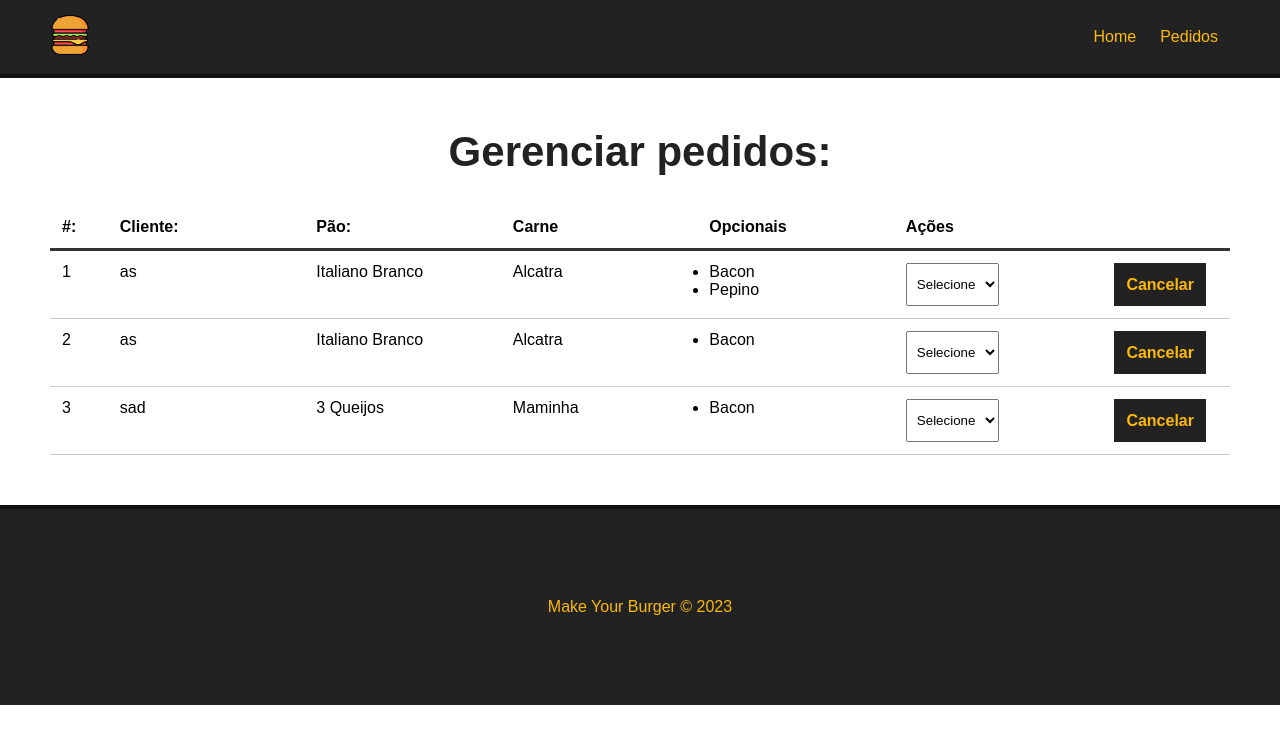
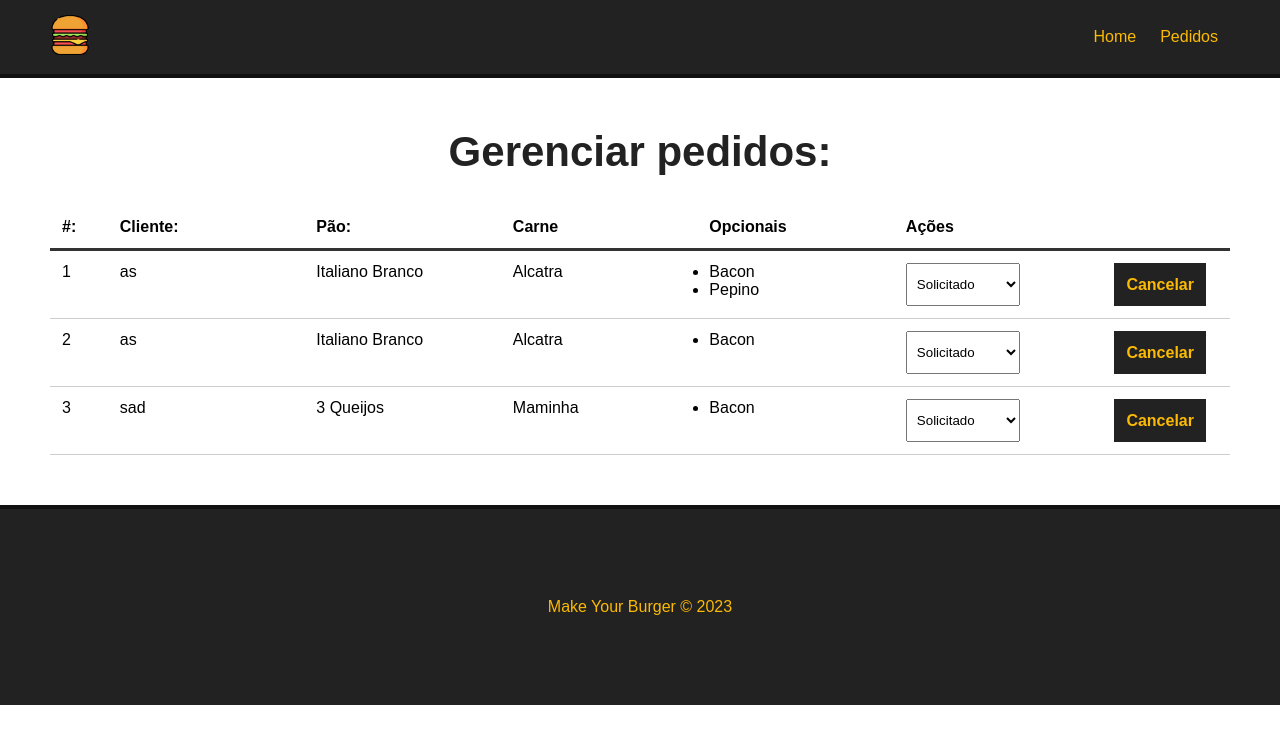
Before and after one commit to Lucassimon98/Make-Your-Burger, a Vue app: page /pedidos in a window 1280 px wide. Shown: the top 744 px of the page. Built offline with nearby package versions, Linux system fonts and the light colour scheme; data requests are answered from the project's data file.

Commit message:
Recebendo os status dos pedidos

```diff
--- a/src/components/Dashboard.vue
+++ b/src/components/Dashboard.vue
@@ -23,6 +23,7 @@
                     <div>
                         <select name="status" class="status">
                             <option value="">Selecione</option>
+                            <option v-for="s in status" :key="s.id" value="s.tipo" :selected="burger.status == s.tipo">{{ s.tipo }}</option>
                         </select>
                     </div>
                     <button class="delete-btn">Cancelar</button>
@@ -49,7 +50,13 @@
 
             this.burgers = data;
 
-            //resgatar status
+            this.getStatus();
+        },
+        async getStatus() {
+            const req = await fetch("http://localhost:3000/status");
+            const data = await req.json();
+
+            this.status = data;
         }
     },
     mounted() {
```
